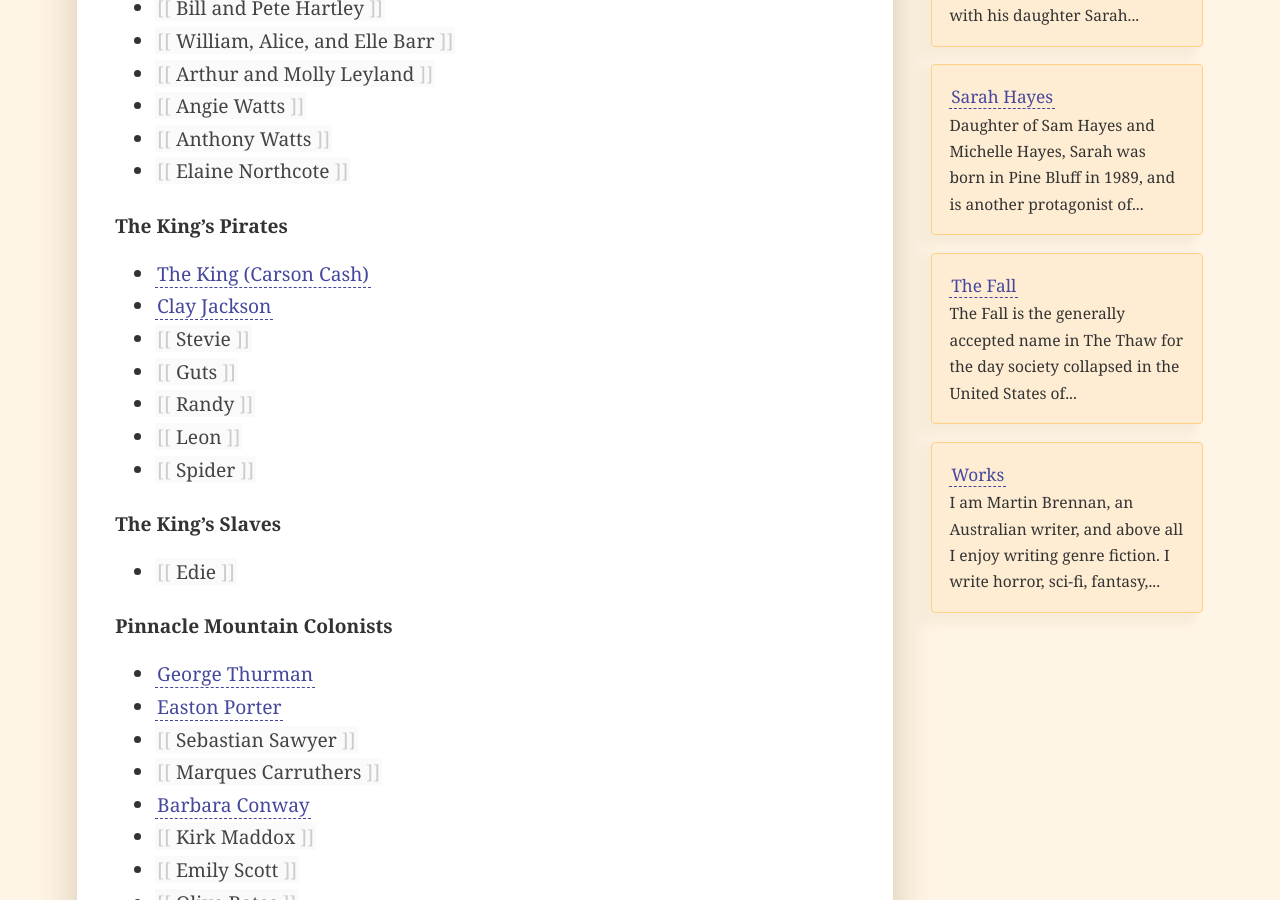
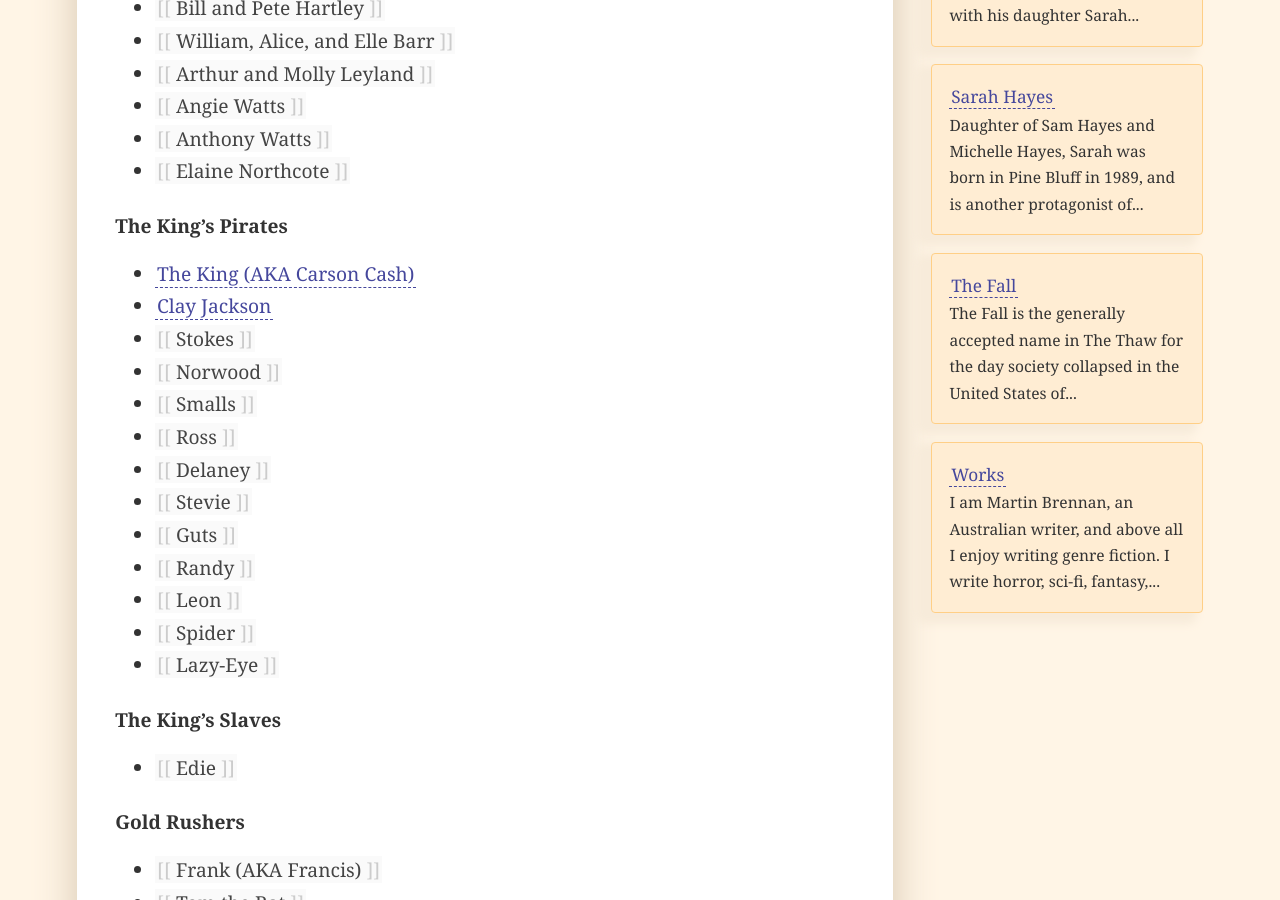
Before and after one commit to martin-brennan/writing.martin-brennan.com, a Jekyll site: the page built from _notes/the_thaw.md, in a window 1280 px wide and 900 px high, scrolled down 1190 px. Built offline with Jekyll 4.4.1, drawn with Linux system fonts in a browser that asks for light colours; some of the changed text lies outside the part shown.

Commit message:
Add more characters to The Thaw

```diff
--- a/_notes/the_thaw.md
+++ b/_notes/the_thaw.md
@@ -35,17 +35,30 @@ _The Thaw_ is a post-apocalyptic zombie survival novel set in the heart of Ameri
 
 #### The King's Pirates
 
-* [[the_king|The King (Carson Cash)]]
+* [[the_king|The King (AKA Carson Cash)]]
 * [[Clay Jackson]]
+* [[Stokes]]
+* [[Norwood]]
+* [[Smalls]]
+* [[Ross]]
+* [[Delaney]]
 * [[Stevie]]
 * [[Guts]]
 * [[Randy]]
 * [[Leon]]
 * [[Spider]]
+* [[Lazy-Eye]]
 
 #### The King's Slaves
 
 * [[Edie]]
+
+#### Gold Rushers
+
+* [[Frank (AKA Francis)]]
+* [[Tom the Rat]]
+* [[Edie]]
+* [[Lou]]
 
 #### Pinnacle Mountain Colonists
 
```
Also changed, not shown: other parts of _notes/the_thaw.md (+13 -1 lines).
